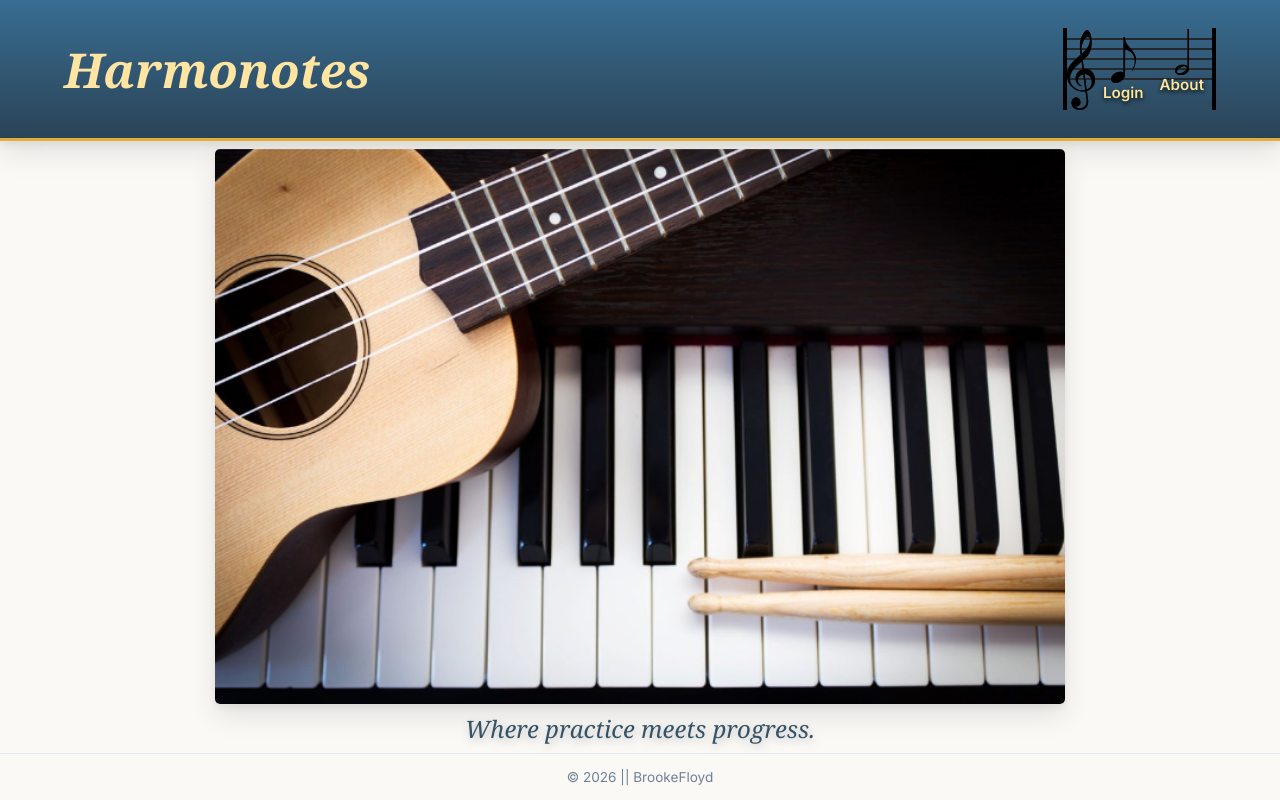
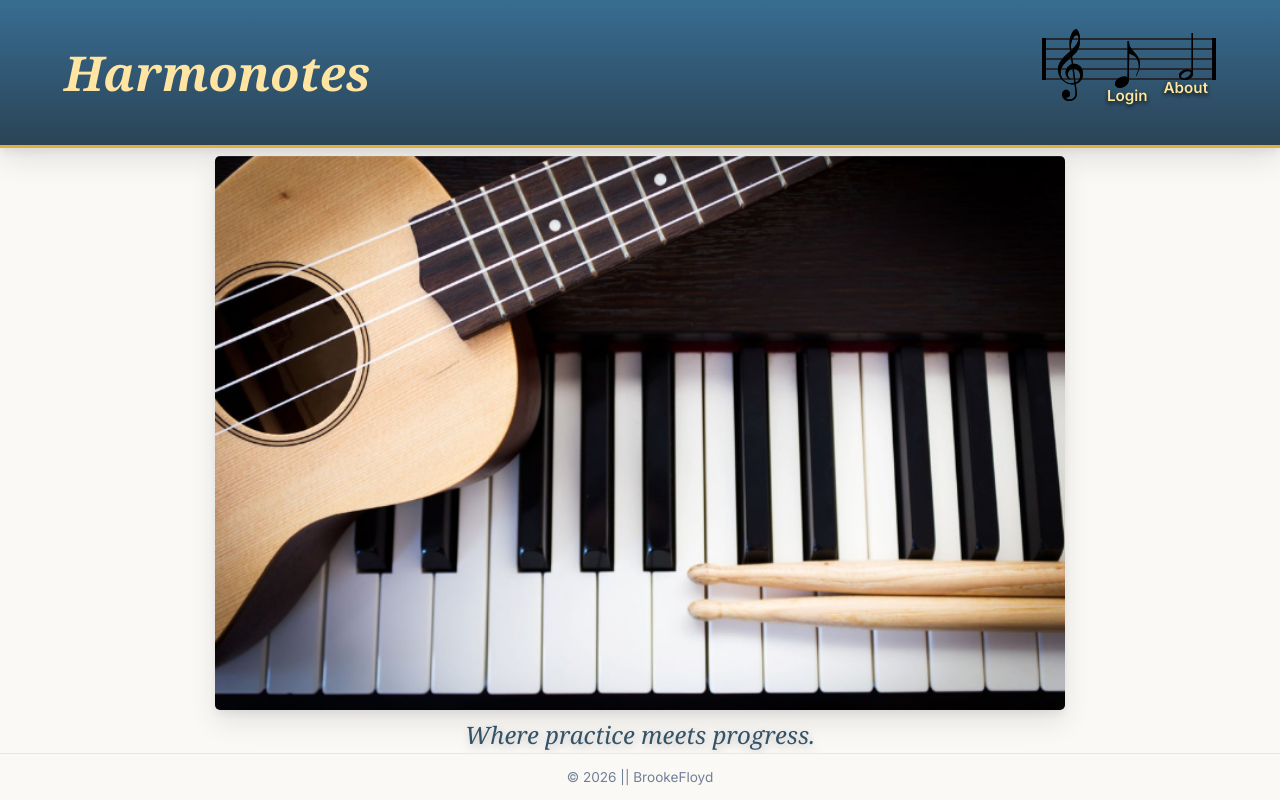
Before and after one commit to BrookeFloyd10/Harmonotes-FullStack-Brooke-F, a React (Vite) app in the folder frontend/: page / in a window 1280 px wide. Built offline with nearby package versions, Linux system fonts and the light colour scheme.

Commit message:
created an ::after block in css for nav bar / ul class to create borders that match the staff instead of just filling the entire height of the icons, removed previous border requirements

```diff
--- a/frontend/src/App.css
+++ b/frontend/src/App.css
@@ -119,19 +119,14 @@ main {
     width: auto;
     margin-bottom: -2px;
     display: block;
-    filter: brightness(0);
-    mix-blend-mode:multiply;
-    margin: 0;
-    padding: 0;
+
 }
 
 
 #treble-clef {
-    height: 5rem;;
-    margin-top: 1rem;
+    height: 4.5rem;;
+    margin: 1rem;
     width: auto;
-    padding: 0;
-    image-rendering: pixelated;
 }
 
 
@@ -145,8 +140,6 @@ main {
     margin: 0;
     padding: 0;
     min-height: 60px;
-    border-left: .30rem solid black;
-    border-right: .25rem solid black;
     filter:drop-shadow(.5px .5px #012117);
 }
 
@@ -157,6 +150,21 @@ main {
     transform: translateY(-4px);
     background: none;
     box-shadow: none;
+}
+
+
+.nav-bar ul::after {
+    content: "";
+    position: absolute;
+    top: 10px;
+    left: 0;
+    width: 100%;
+    height: 42px;
+    border-left: .30rem solid black;
+    border-right: .25rem solid black;
+    box-sizing: border-box;
+    pointer-events: none;
+    z-index: 1;
 }
 
 
```
